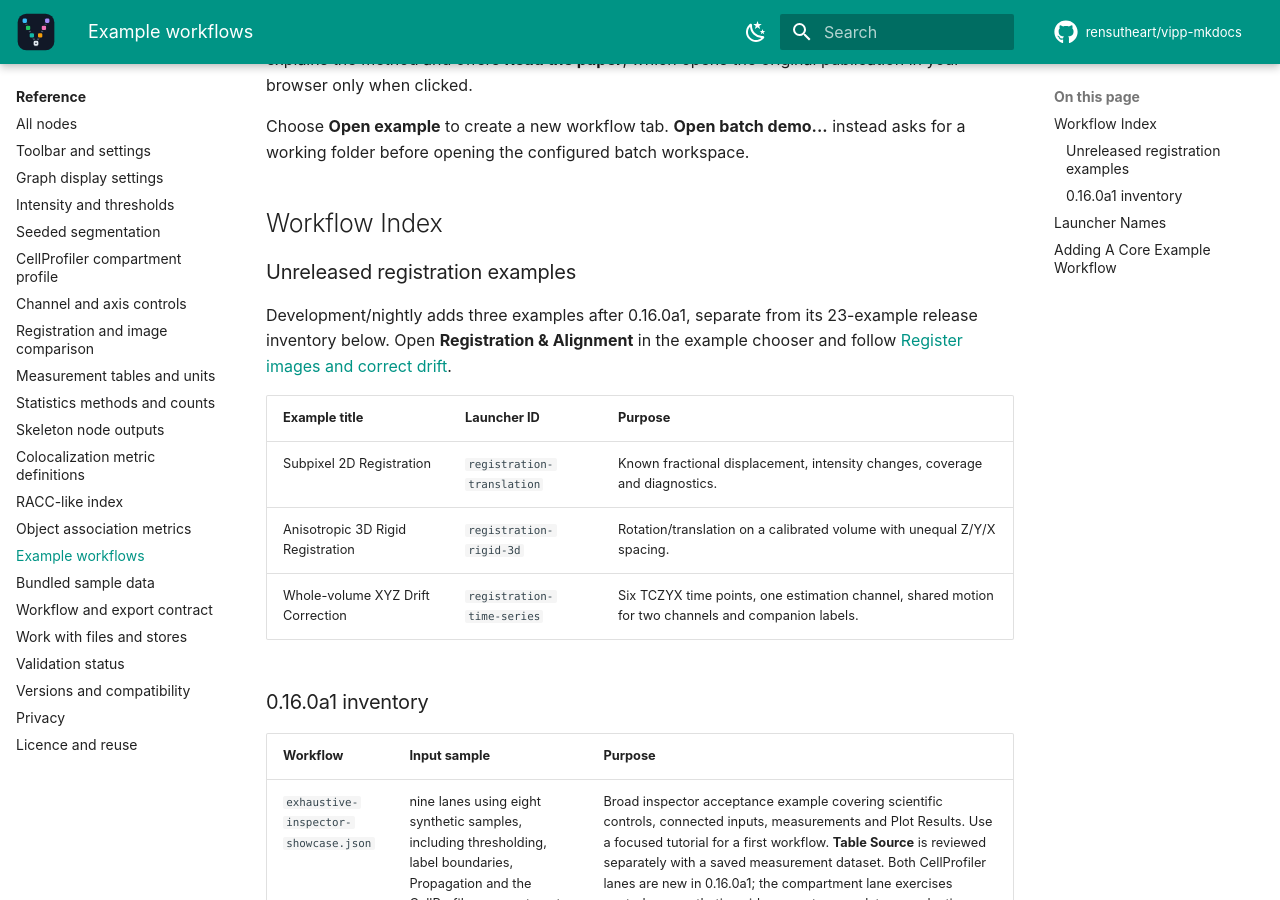
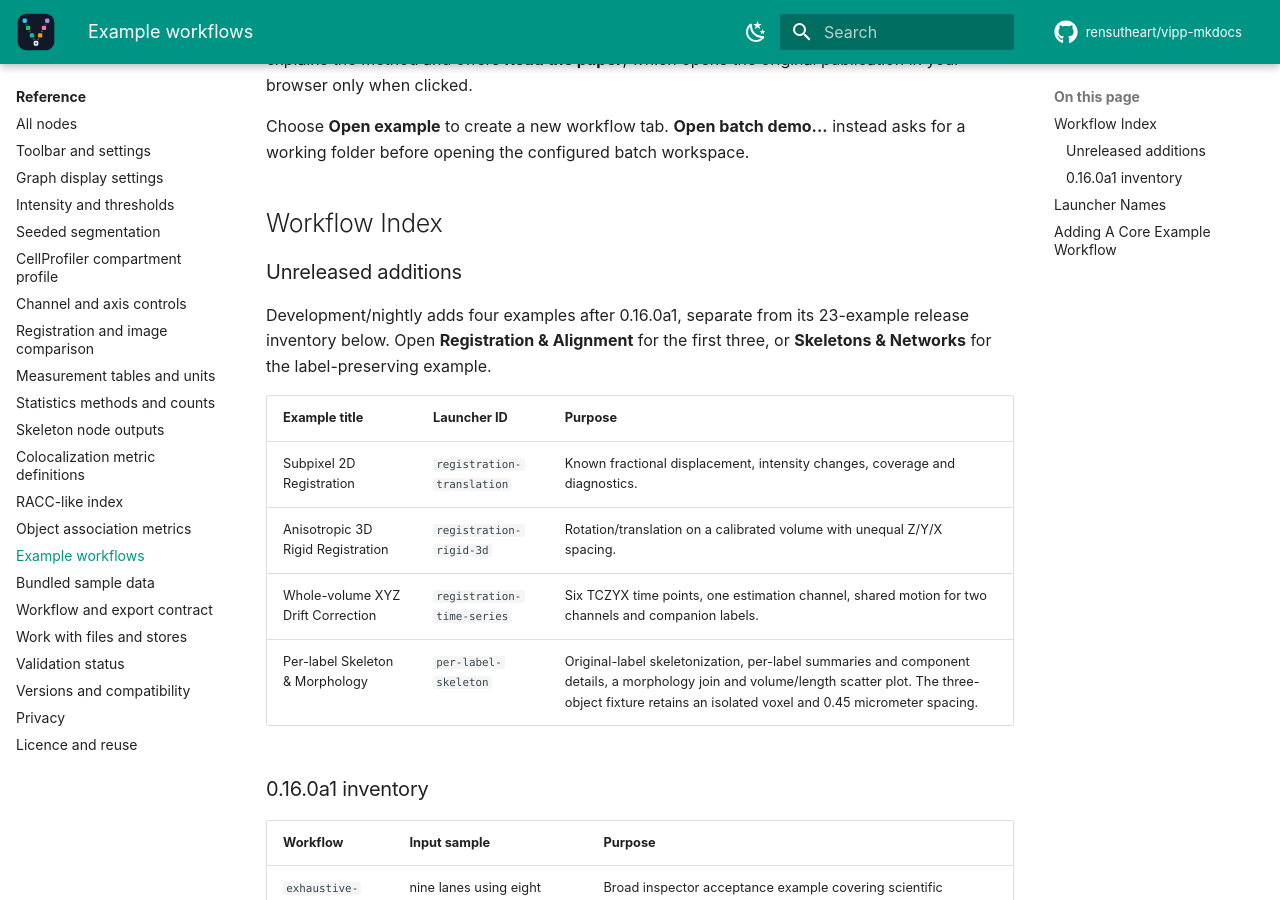
Before and after one commit to rensutheart/vipp-mkdocs, an MkDocs documentation site: the page built from docs/reference/example-workflows.md, in a window 1280 px wide and 900 px high, scrolled down 1318 px. Built offline with MkDocs 1.6.1 and Material for MkDocs 9.7.7, drawn with Linux system fonts in a browser that asks for light colours; plug-ins that fetch from the network failed and are left out; comment, search, counter and statistics services are not loaded; the version menu is left out; some of the changed text lies outside the part shown.

Commit message:
Reconcile combined unreleased node and example inventories

```diff
--- a/docs/reference/example-workflows.md
+++ b/docs/reference/example-workflows.md
@@ -10,10 +10,12 @@
 review.
 
 !!! info "Unreleased after 0.16.0a1"
-    The nightly catalogue adds a 24th example, **Per-label Skeleton &
-    Morphology**. It preserves original object IDs through skeletonization,
-    joins skeleton features to morphology and plots the combined table.
-    Follow [Join skeleton and morphology per object](../workflows/skeleton-network-analysis.md#join-skeleton-and-morphology-per-object).
+    The development catalogue has **27** examples: the 23 released in 0.16.0a1,
+    three [registration examples](../how-to/register-images.md), and
+    **Per-label Skeleton & Morphology**. The latter preserves original object
+    IDs through skeletonization, joins skeleton features to morphology and
+    plots the combined table. Follow
+    [Join skeleton and morphology per object](../workflows/skeleton-network-analysis.md#join-skeleton-and-morphology-per-object).
 
 !!! info "New in 0.16.0a1"
     The catalogue now has **23** examples. **Morphology & Intensity Plots**
@@ -61,17 +63,18 @@
 
 ## Workflow Index
 
-### Unreleased registration examples
+### Unreleased additions
 
-Development/nightly adds three examples after 0.16.0a1, separate from its
-23-example release inventory below. Open **Registration & Alignment** in the
-example chooser and follow [Register images and correct drift](../how-to/register-images.md).
+Development/nightly adds four examples after 0.16.0a1, separate from its
+23-example release inventory below. Open **Registration & Alignment** for
+the first three, or **Skeletons & Networks** for the label-preserving example.
 
 | Example title | Launcher ID | Purpose |
 | --- | --- | --- |
 | Subpixel 2D Registration | `registration-translation` | Known fractional displacement, intensity changes, coverage and diagnostics. |
 | Anisotropic 3D Rigid Registration | `registration-rigid-3d` | Rotation/translation on a calibrated volume with unequal Z/Y/X spacing. |
 | Whole-volume XYZ Drift Correction | `registration-time-series` | Six TCZYX time points, one estimation channel, shared motion for two channels and companion labels. |
+| Per-label Skeleton & Morphology | `per-label-skeleton` | Original-label skeletonization, per-label summaries and component details, a morphology join and volume/length scatter plot. The three-object fixture retains an isolated voxel and 0.45 micrometer spacing. |
 
 ### 0.16.0a1 inventory
 
@@ -94,7 +97,6 @@
 | `synthetic-3d-mesh-morphology.json` | synthetic 3D mesh morphology | Surface area, mesh volume, convex hull, sphericity, and tiny-object status. |
 | `synthetic-mesh-objects.json` | synthetic 3D mesh morphology | Saved interactive workflow with five split objects, Turbo colours by triangle count, two smoothing iterations at strength 1, and a target of 10% of triangles kept at aggressiveness 4. These are sample-specific choices; compare geometry and measurements before reuse. |
 | `synthetic-skeleton-qc.json` | synthetic skeleton network | Skeleton keypoints, component/branch labels, pruning, branch tables, graph tables, and network summaries. |
-| `synthetic-per-label-skeleton.json` | synthetic skeleton network | Unreleased after 0.16.0a1: original-label skeletonization, per-label summaries and component details, a morphology join and volume/length scatter plot. The three-object fixture retains an isolated voxel and 0.45 micrometer spacing. |
 | `synthetic-advanced-skeleton-network.json` | synthetic advanced skeleton network | Time-indexed 3D skeleton graph stress test. |
 | `synthetic-colocalization-racc.json` | synthetic colocalization | **New in 0.15.0a5:** focused whole-image and ROI-masked RACC, with tuned manual thresholds, Magma output, method notes and paper citation. |
 | `synthetic-colocalization-overlap.json` | synthetic colocalization | **New in 0.15.0a5:** whole-image and ROI-masked overlays/metrics, Boolean overlap masks, 3D cleanup and connected-region measurements. |
@@ -139,6 +141,9 @@
 | `object-colocalization` | Object Colocalization Association |
 | `deconvolution-2d` | 2D Richardson-Lucy / TV Deconvolution |
 | `deconvolution-3d` | 3D Richardson-Lucy / TV Deconvolution |
+| `registration-translation` | Subpixel 2D Registration (unreleased after 0.16.0a1) |
+| `registration-rigid-3d` | Anisotropic 3D Rigid Registration (unreleased after 0.16.0a1) |
+| `registration-time-series` | Whole-volume XYZ Drift Correction (unreleased after 0.16.0a1) |
 
 Legacy launcher aliases such as `intensity`, `merged`, and `mesh` remain for
 maintainers, but documentation should use the canonical IDs above. An unknown
```
Also changed, not shown: docs/reference/node-index.md (+5 -0 lines).
